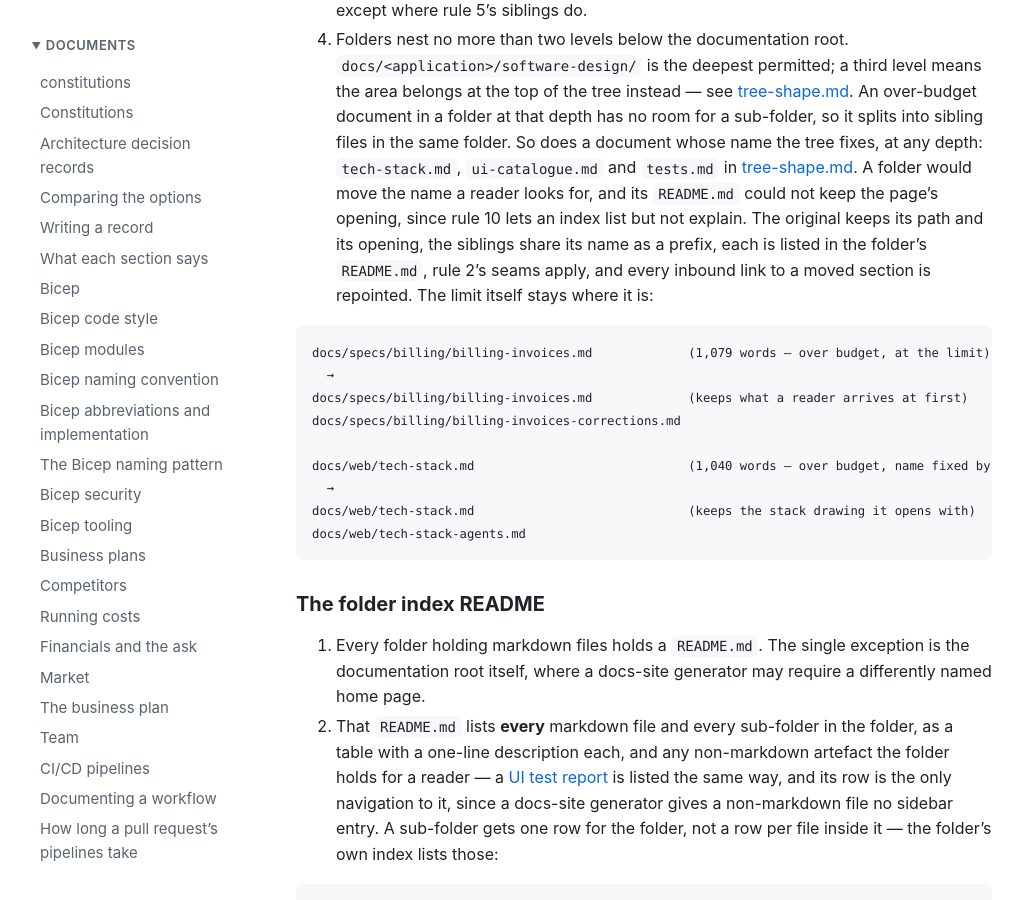
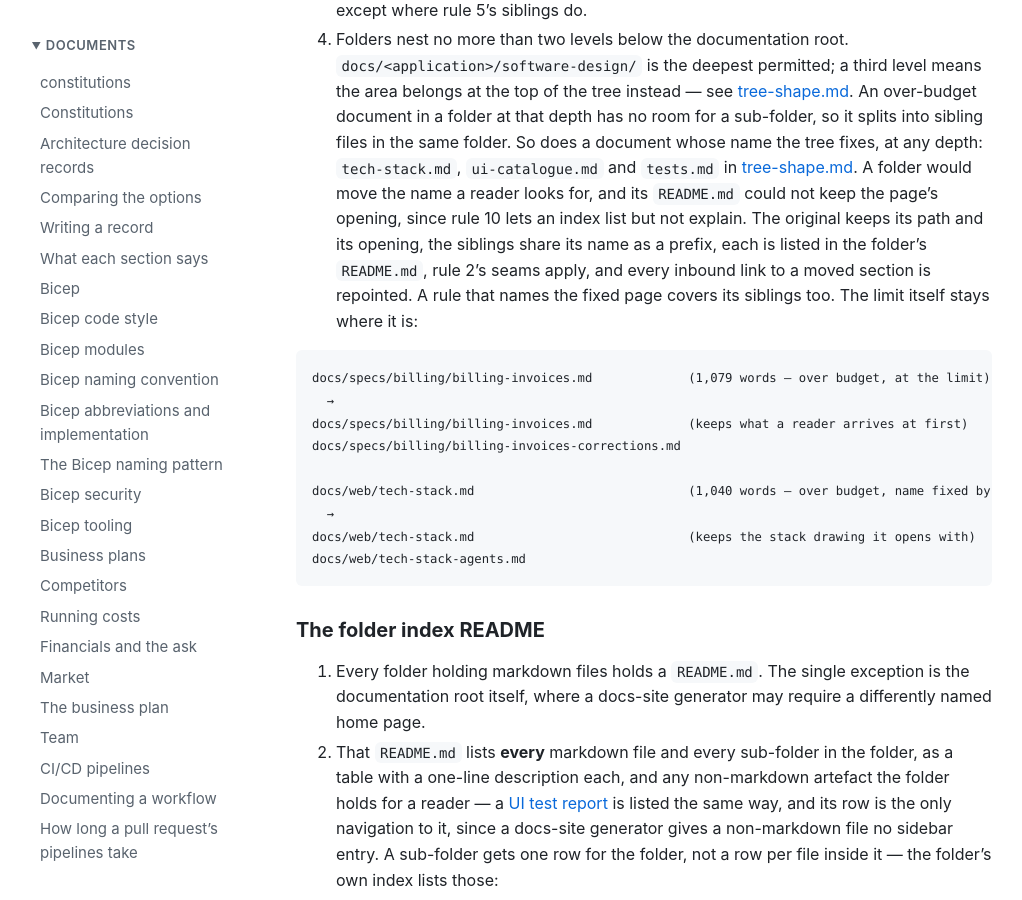
Before and after one commit to polikeiji/constitutions, a Jekyll site: the page built from constitutions/documentation/file-organization.md, in a window 1280 px wide and 900 px high, scrolled down 1373 px. Shown: the whole window, without its empty margins (128-1150 px from the left). Built offline with Jekyll 4.4.1, drawn with Linux system fonts in a browser that asks for light colours; our own code applies the rules of GitHub Pages for plain Markdown files; a script that is not in the unit is left out.

Commit message:
docs(documentation): let a rule naming a fixed page cover its siblings
agents.md says the agents' pieces join tech-stack.md; with rule 5's split they may sit in
tech-stack-agents.md, so a rule that names the fixed page now covers its siblings.

Co-Authored-By: Claude Opus 5.5 <noreply@anthropic.com>

````diff
--- a/constitutions/documentation/file-organization.md
+++ b/constitutions/documentation/file-organization.md
@@ -63,7 +63,8 @@ docs/adrs/0005-host-docs-on-a-static-site/
    `README.md` could not keep the page's opening, since rule 10 lets an index list but not
    explain. The original keeps its path and its opening, the siblings share its name as a
    prefix, each is listed in the folder's `README.md`, rule 2's seams apply, and every
-   inbound link to a moved section is repointed. The limit itself stays where it is:
+   inbound link to a moved section is repointed. A rule that names the fixed page covers its
+   siblings too. The limit itself stays where it is:
 
 ```text
 docs/specs/billing/billing-invoices.md             (1,079 words — over budget, at the limit)
````
